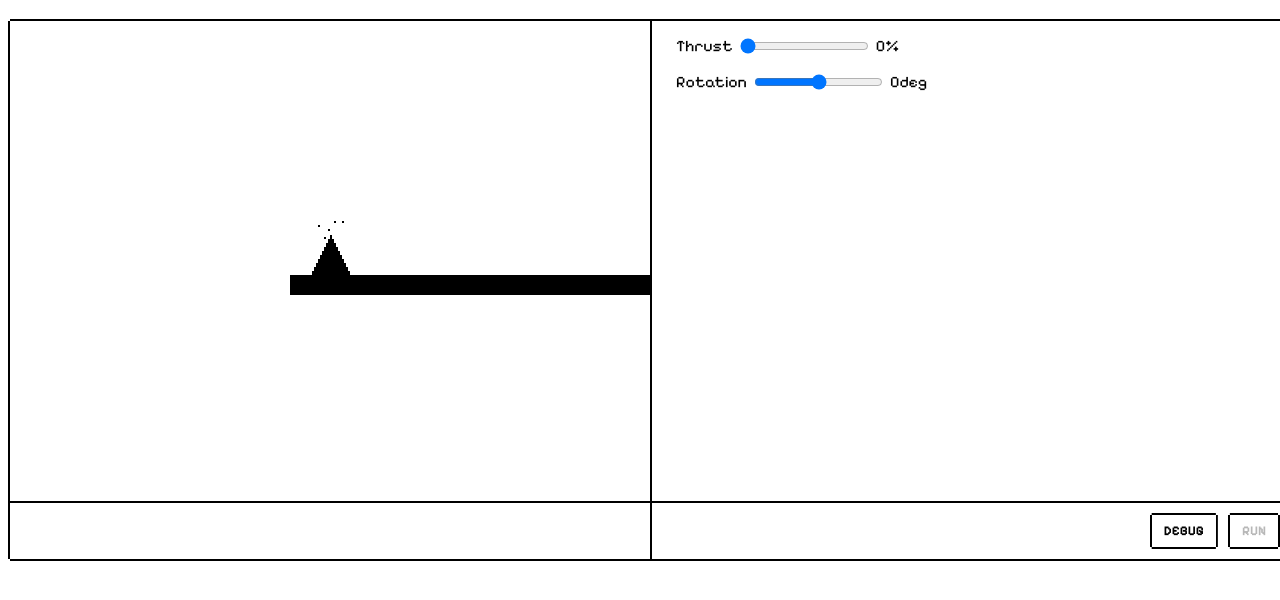
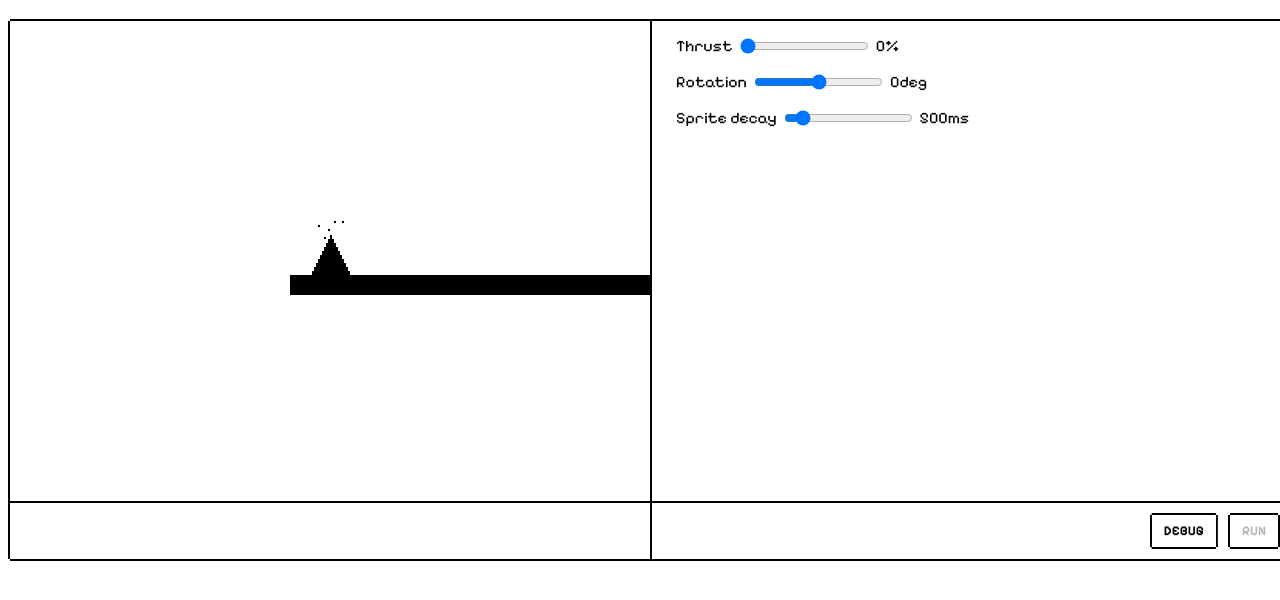
Before and after one commit to kevincarrogan/landa, a website built with webpack: page index.html in a window 1280 px wide. Both pictures are taken after a click on the button "DEBUG". Shown: the part 62-662 px from the top of the page. Built offline with nearby package versions, Linux system fonts and the light colour scheme; animation ran at ten frames a second; what prism-code-editor would draw is missing.

Commit message:
Add sprite decay to debugger

```diff
--- a/index.html
+++ b/index.html
@@ -25,14 +25,19 @@
         <section id="debugger" class="debugger">
           <form id="debug-form">
             <fieldset class="debugger__fieldset">
-              <label>Thrust</label>
-              <input type="range" name="thrust" min="0" max="100" value="0" data-units="%">
+              <label for="thrust">Thrust</label>
+              <input id="thrust" type="range" name="thrust" min="0" max="100" value="0" data-units="%">
               <output name="thrust-value"></output>
             </fieldset>
             <fieldset class="debugger__fieldset">
-              <label>Rotation</label>
-              <input type="range" name="rotation" min="-360" max="360" value="0" data-units="deg">
+              <label for="rotation">Rotation</label>
+              <input id="rotation" type="range" name="rotation" min="-360" max="360" value="0" data-units="deg">
               <output name="rotation-value"></output>
+            </fieldset>
+            <fieldset class="debugger__fieldset">
+              <label for="sprite-decay">Sprite decay</label>
+              <input id="sprite-decay" type="range" name="sprite-decay" min="5" max="5000" value="500" data-units="ms">
+              <output name="sprite-decay-value"></output>
             </fieldset>
           </form>
         </section>
```
